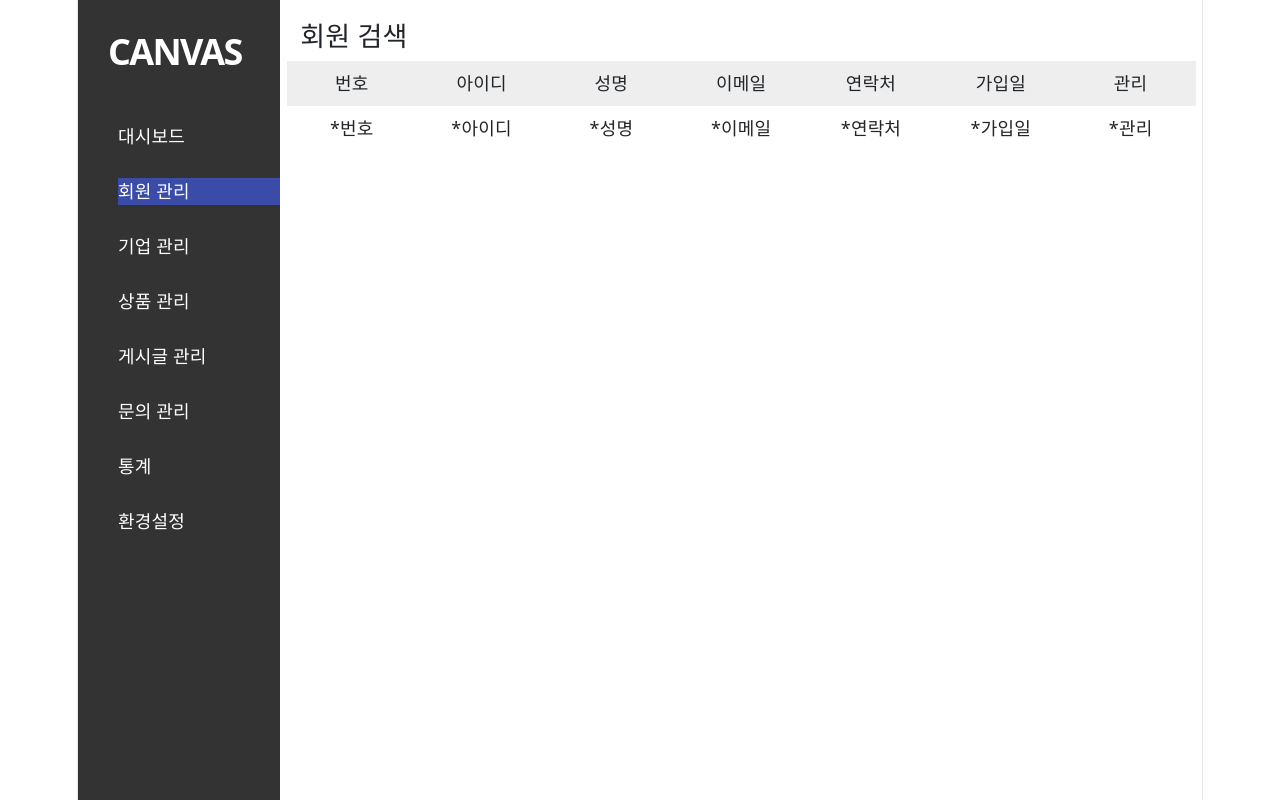
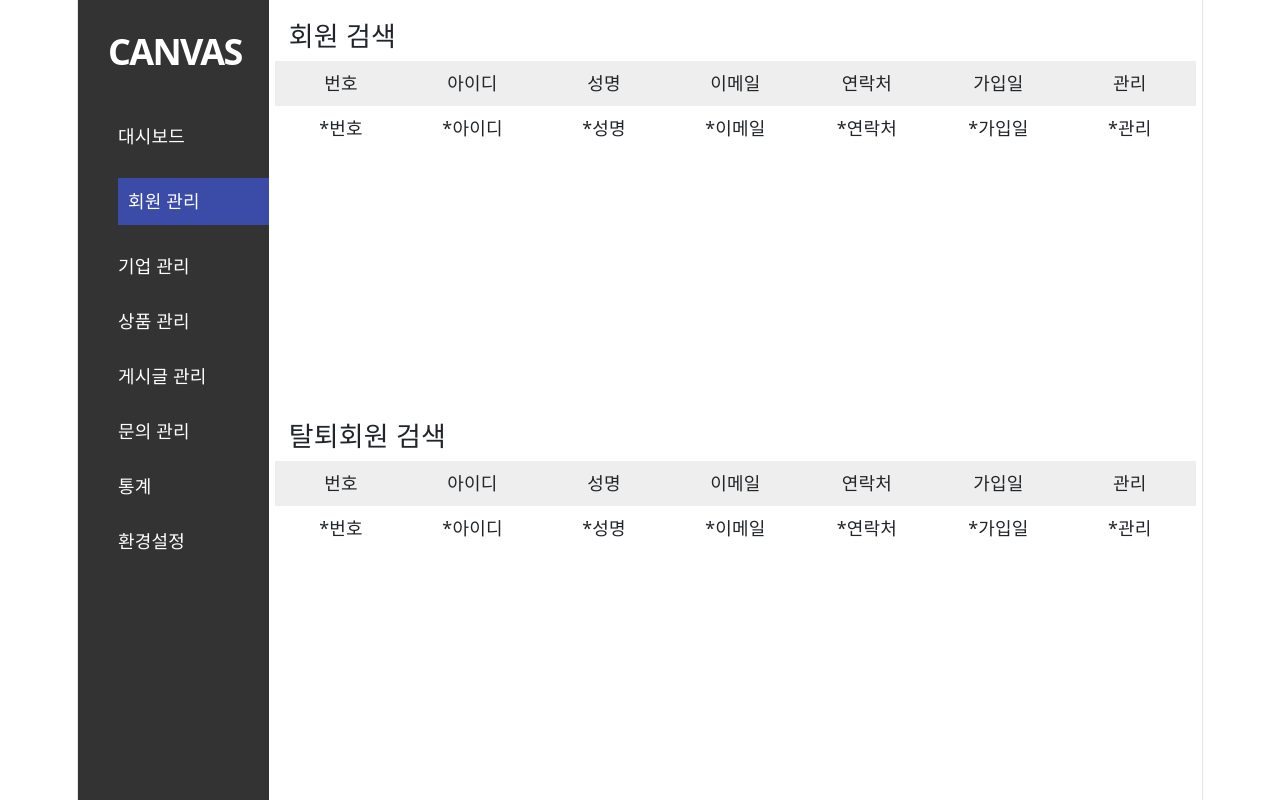
Before and after one commit to lu06308910/All-Project, a React (Vite) app in the folder front_end/: page /manager in a window 1280 px wide. Both pictures are taken after a click on the element "회원 관리". Built offline with nearby package versions, Linux system fonts and the light colour scheme.

Commit message:
회원관리추가

```diff
--- a/front_end/src/assets/manager/Manager.jsx
+++ b/front_end/src/assets/manager/Manager.jsx
@@ -19,7 +19,8 @@ function Manager(){
                                                 onClick={() => setActiveMenu(menu)}
                                                 style={{
                                                         cursor: 'pointer',
-                                                        backgroundColor: activeMenu === menu ? '#3a4ca8' : '#333333'
+                                                        backgroundColor: activeMenu === menu ? '#3a4ca8' : '#333333',
+                                                        padding: activeMenu == menu ? '10px' : '0px'
                                                 }}
                                         >
                                         {menu}
@@ -27,6 +28,7 @@ function Manager(){
                                 ))}
                                 </div>
                         </div>
+                        <div style={{display: 'flex', flexDirection: 'column', width:'1000px'}}>
                                 <div className='category-content'>
                                         {activeMenu == '회원 관리' && (
                                                 <>
@@ -53,6 +55,33 @@ function Manager(){
                                                 )
                                         }
                                 </div>
+                                <div className='category-content'>
+                                        {activeMenu == '회원 관리' && (
+                                                <>
+                                                        <h4 style={{textAlign:'left'}}>탈퇴회원 검색</h4>
+                                                        <div class="row" style={{backgroundColor:'#eeeeee'}}>
+                                                                <div className="col p-2">번호</div>
+                                                                <div className="col p-2">아이디</div>
+                                                                <div className="col p-2">성명</div>
+                                                                <div className="col p-2">이메일</div>
+                                                                <div className="col p-2">연락처</div>
+                                                                <div className="col p-2">가입일</div>
+                                                                <div className="col p-2">관리</div>
+                                                        </div>
+                                                        <div class="row">
+                                                                <div className="col p-2">*번호</div>
+                                                                <div className="col p-2">*아이디</div>
+                                                                <div className="col p-2">*성명</div>
+                                                                <div className="col p-2">*이메일</div>
+                                                                <div className="col p-2">*연락처</div>
+                                                                <div className="col p-2">*가입일</div>
+                                                                <div className="col p-2">*관리</div>
+                                                        </div>
+                                                </>
+                                                )
+                                        }
+                                </div>
+                        </div>
                 </div>
         )
 }
```
Lines whose indentation alone changed are shown as unchanged.
